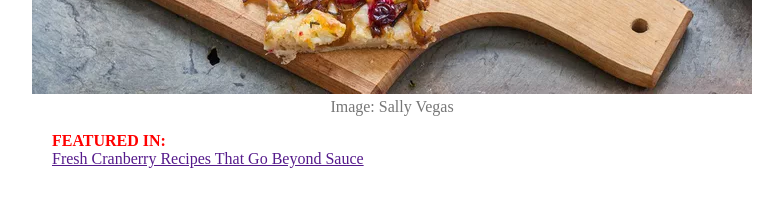
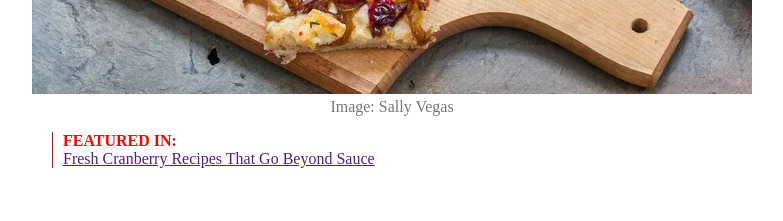
Before and after one commit to ManuelBellucci/Epicode-Modulo1, a plain HTML site: page D2/index.html in a window 1280 px wide. Shown: the part 880-1101 px from the top of the page, without its empty margins (248-1031 px from the left). Drawn offline with Linux system fonts and the light colour scheme.

Commit message:
correzione esercizio d2

```diff
--- a/D2/style.css
+++ b/D2/style.css
@@ -31,6 +31,8 @@ figcaption {
 .img__subtitle {
     margin-left: 20px;
     margin-bottom: 50px;
+    border-left: 1px solid red;
+    padding-left: 10px;
 }
 
 .img__subtitle > p {
```
